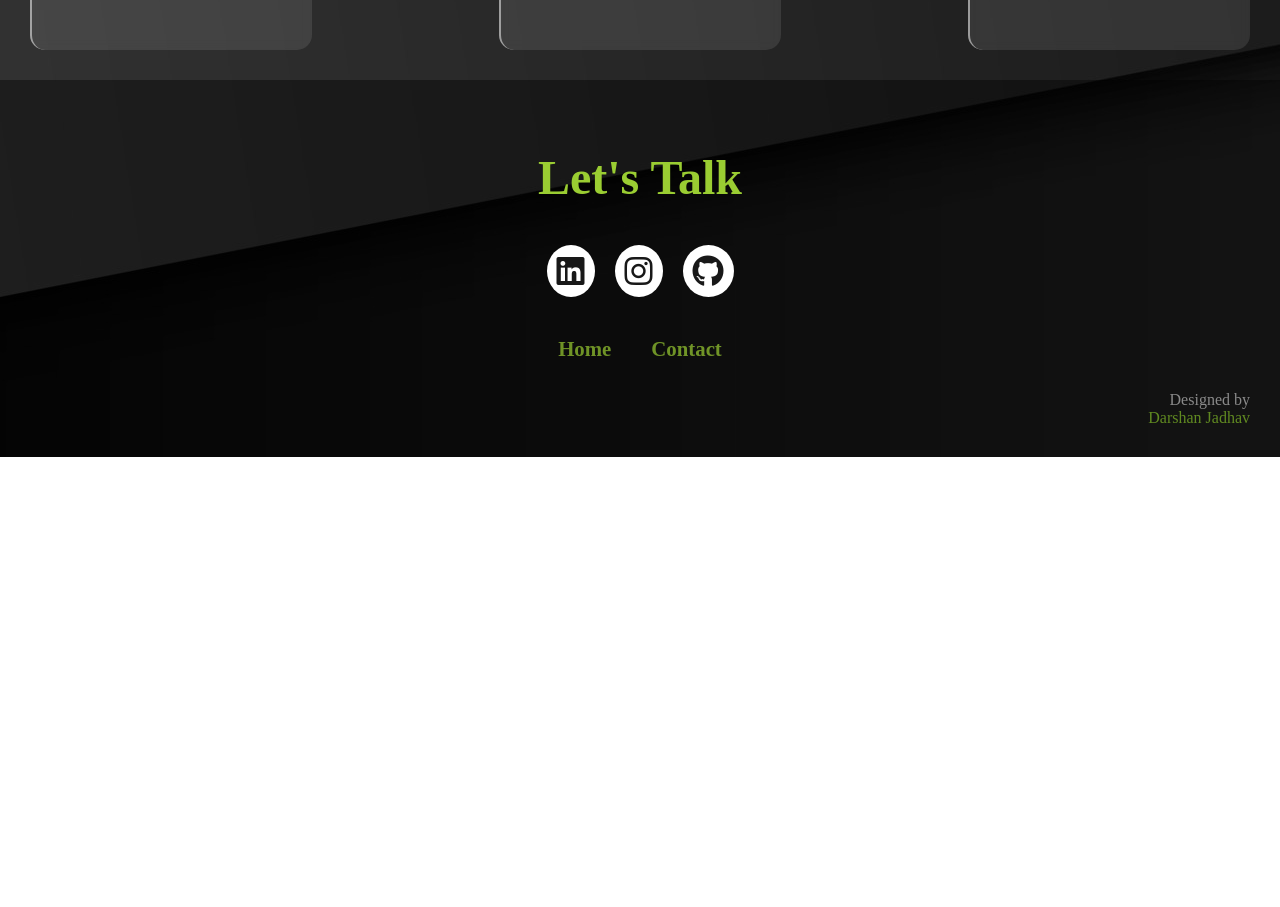
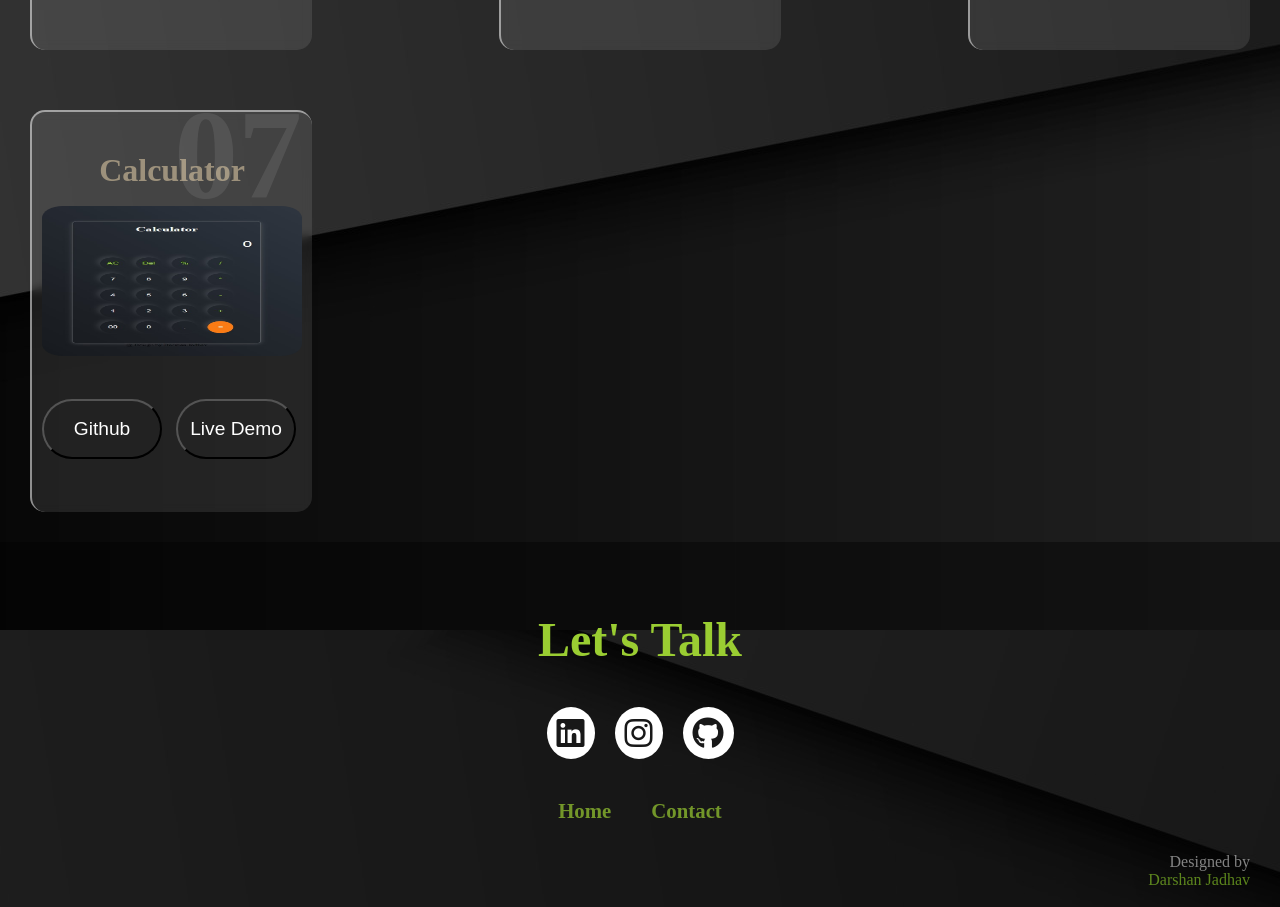
Before and after one commit to Darshanjadhav05/html-portfolio1, a plain HTML site: page index.html in a window 1280 px wide. Shown: the part 1538-2445 px from the top of the page. Before the commit the page ends 1995 px from the top, so only its background shows below. Drawn offline with nearby package versions, Linux system fonts and the light colour scheme; a web font is replaced by a local one.

Commit message:
Update index.html

```diff
--- a/index.html
+++ b/index.html
@@ -247,6 +247,30 @@
           </div>
         </div>
 
+        <div class="card">
+          <h2 class="project_no">07</h2>
+          <h4 class="card_title">Calculator</h4>
+          <img
+            class="project_img"
+            src="./hero/cal.jpg"
+            style="height: 150px"
+          />
+
+          <div class="btn">
+            <a
+              href="https://github.com/Darshanjadhav05/Calculator"
+              target="_blank"
+              ><button id="card_btn">Github</button></a
+            >
+            <a
+              href="https://darshanjadhav05.github.io/Calculator/"
+              target="_blank"
+              ><button id="card_btn">Live Demo</button></a
+            >
+          </div>
+        </div>
+
+
 
       </div>
     </section>
```
